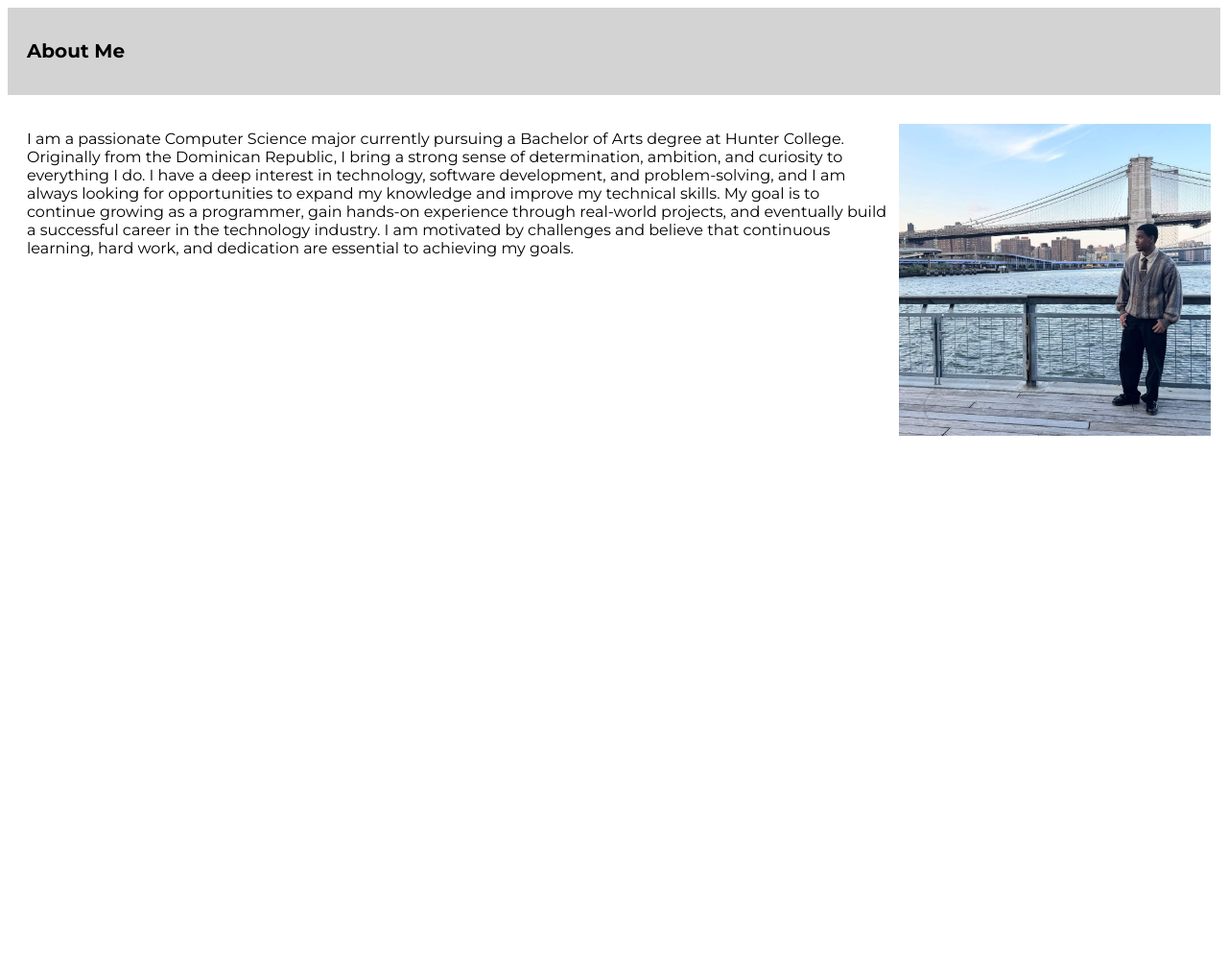
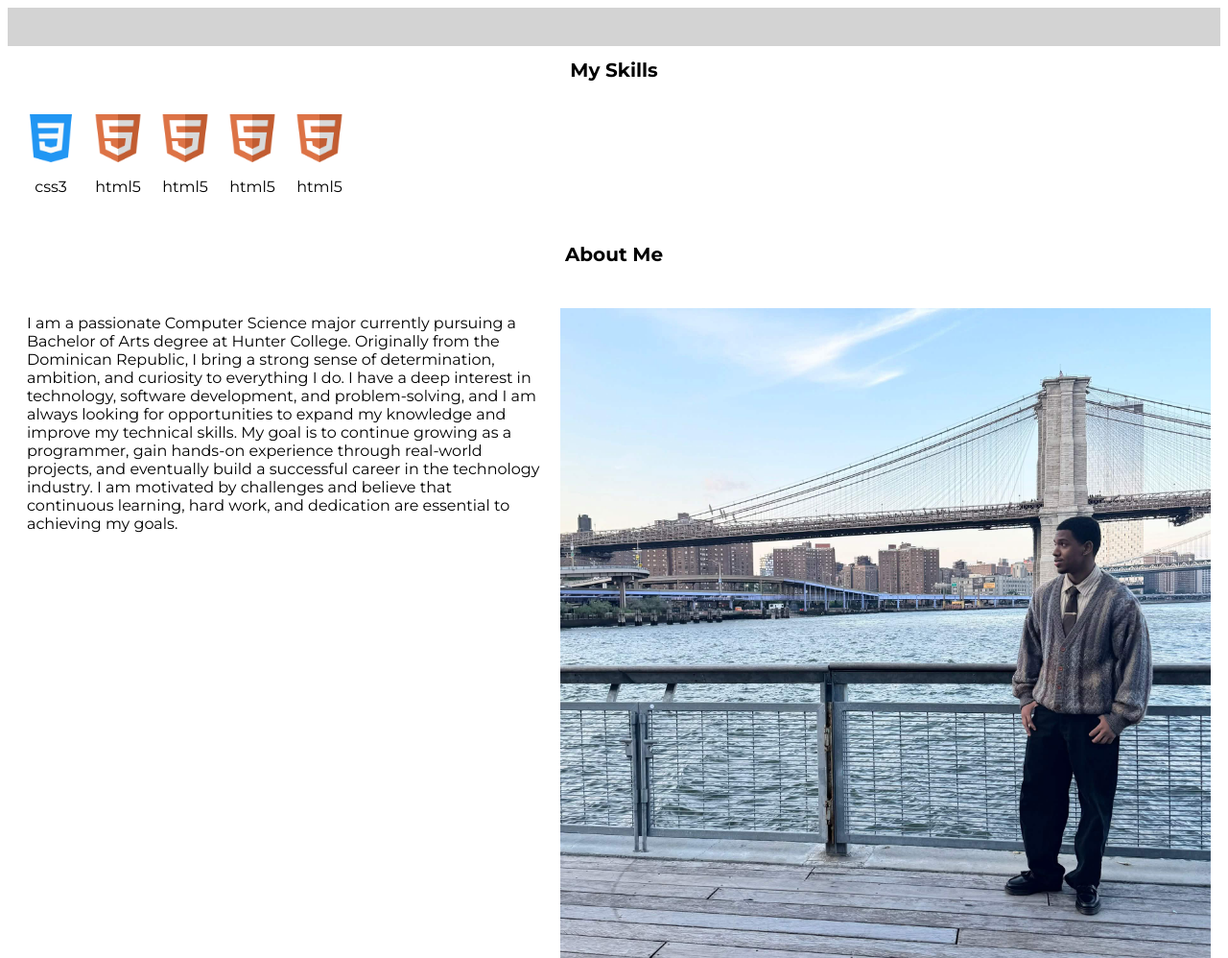
Before and after one commit to JoseSantosM/Portfolio-Website, a plain HTML site: page index.html in a window 1280 px wide. Shown: the whole page at 96% size. Before the commit the page ends 800 px from the top, so only its background shows below. Drawn offline with Linux system fonts and the light colour scheme.

Commit message:
Skills section minimum progress

```diff
--- a/css/style.css
+++ b/css/style.css
@@ -1,14 +1,29 @@
+body {
+    font-family: 'Montserrat', sans-serif;
+}
+
+.skills {
+    padding: 20px;
+    display:flex;
+    gap: 20px
+}
+
+.skills img {
+    width: 50px;
+    height: auto;
+}
+
+.skills p {
+    text-align: center;
+}
 
 .header {
     background-color: lightgray;
     padding: 20px;
-    text-align: right;
-    postion: relative;
-    font-family: 'Montserrat', sans-serif;
 }
 
 .header_title{
-   text-align: left;
+   text-align: Center;
    font-size: 20px;
 }
 
@@ -18,14 +33,14 @@
 
 
 .AboutMe {
-    font-family: 'Montserrat', sans-serif;
     display: flex;
     padding: 20px;
+    gap: 10px;
 }
 
 .AboutMeImage {
-    width: 450er;
+    width: 450em;
     max-width: 100%;
     padding: 10px;
-
+    height: auto;
 }
--- a/index.html
+++ b/index.html
@@ -19,11 +19,38 @@
   <div class="header">
   <header>
     <div>
-      <h1 class="header_title">About Me </h1>
+
     </div>
   </header>
   </div>
 
+  <h1 class="header_title">My Skills</h1>
+  <div class="Skills">
+    <div>
+      <img src="Resources/icons/css-3.png" alt="css">
+      <p> css3 </p>
+    </div>
+    <div>
+      <img src="Resources/icons/html.png" alt="html">
+      <p> html5 </p>
+    </div>
+    <div>
+      <img src="Resources/icons/html.png" alt="html">
+      <p> html5 </p>
+    </div>
+    <div>
+      <img src="Resources/icons/html.png" alt="html">
+      <p> html5 </p>
+    </div>
+    <div>
+      <img src="Resources/icons/html.png" alt="html">
+      <p> html5 </p>
+    </div>
+  </div>
+
+
+
+  <h1 class="header_title">About Me </h1>
   <div class="AboutMe">
     <div class="AboutMeContainer">
       <p>
```
Also changed, not shown: Resources/icons/css-3.png (added), Resources/icons/html.png (added).
